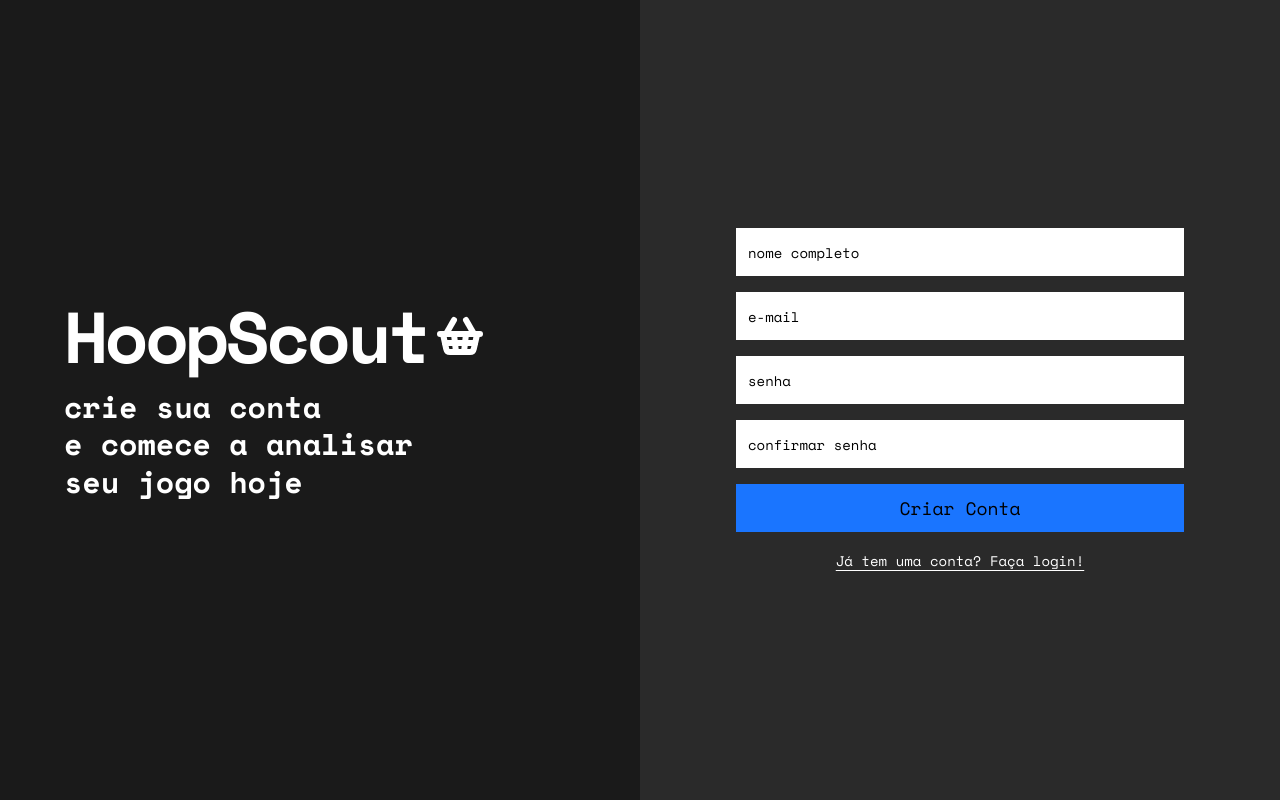
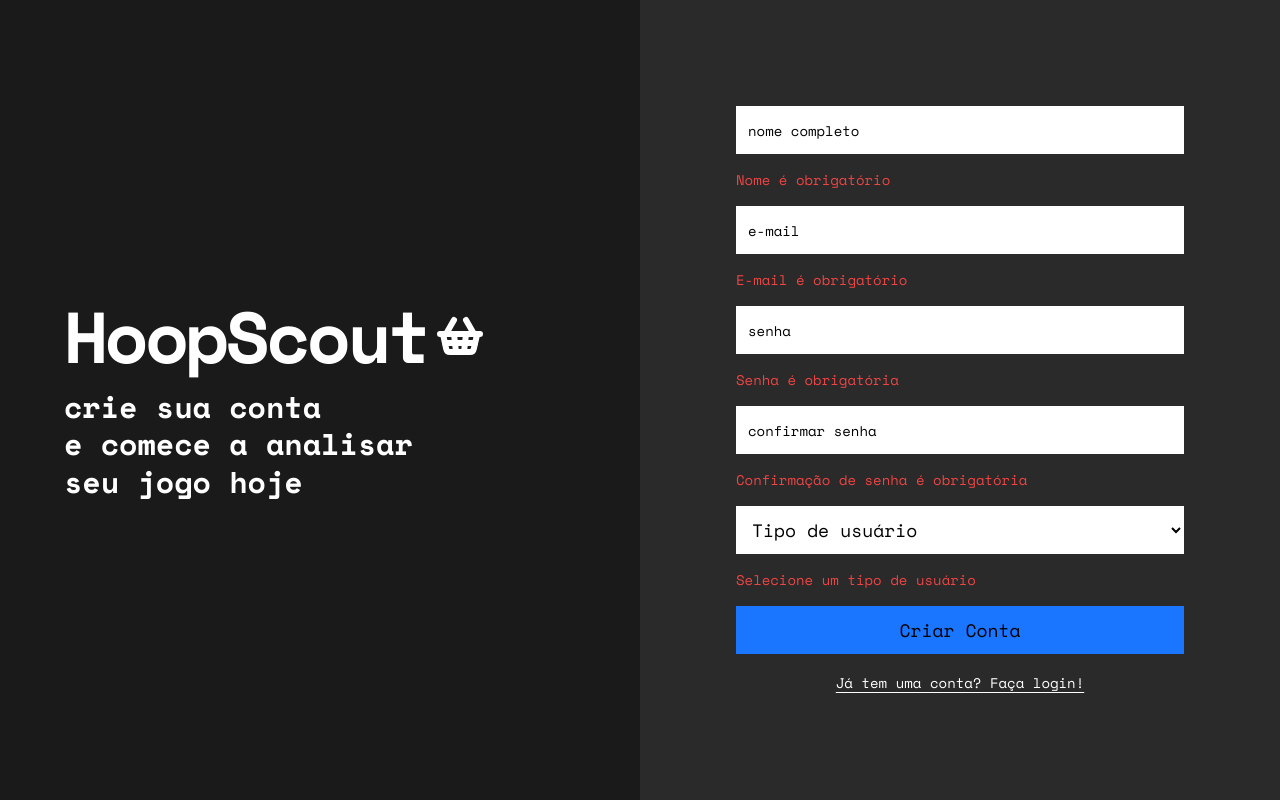
Before and after one commit to brenolino/hoop-scout, a Next.js app: page /cadastro in a window 1280 px wide. Both pictures are taken after a click on the button "Criar Conta". Built offline with nearby package versions, Linux system fonts and the light colour scheme.

Commit message:
altera UI da pagina de cadastro

```diff
--- a/app/cadastro/page.tsx
+++ b/app/cadastro/page.tsx
@@ -3,8 +3,61 @@
 import { Input } from "@/components/ui/input"
 import { Button } from "@/components/ui/button"
 import { ShoppingBasketIcon as Basketball } from "lucide-react"
+import { ChangeEvent, FormEvent, useState } from "react";
+
+type FormData = {
+  nome: string;
+  email: string;
+  senha: string;
+  confirmarSenha: string;
+  role: string;
+};
+
+type Errors = {
+  nome?: string;
+  email?: string;
+  senha?: string;
+  confirmarSenha?: string;
+  role?: string;
+};
 
 export default function CadastroPage() {
+  const [formData, setFormData] = useState<FormData>({
+    nome: "",
+    email: "",
+    senha: "",
+    confirmarSenha: "",
+    role: "",
+  });
+
+  const [errors, setErrors] = useState<Errors>({});
+
+  const handleChange = (e: ChangeEvent<HTMLInputElement | HTMLSelectElement>) => {
+    setFormData({ ...formData, [e.target.name]: e.target.value });
+  };
+
+  const validateEmail = (email: string): boolean => {
+    return /^[^\s@]+@[^\s@]+\.[^\s@]+$/.test(email);
+  };
+
+  const verValores = (e: FormEvent<HTMLButtonElement>) => {
+    e.preventDefault();
+    let newErrors: Errors = {};
+    if (!formData.nome) newErrors.nome = "Nome é obrigatório";
+    if (!formData.email) newErrors.email = "E-mail é obrigatório";
+    else if (!validateEmail(formData.email)) newErrors.email = "E-mail inválido";
+    if (!formData.senha) newErrors.senha = "Senha é obrigatória";
+    if (!formData.confirmarSenha) newErrors.confirmarSenha = "Confirmação de senha é obrigatória";
+    else if (formData.senha !== formData.confirmarSenha) newErrors.confirmarSenha = "As senhas não coincidem";
+    if (!formData.role) newErrors.role = "Selecione um tipo de usuário";
+
+    setErrors(newErrors);
+
+    if (Object.keys(newErrors).length === 0) {
+      console.log(formData);
+    }
+  };
+
   return (
     <div className="grid min-h-screen grid-cols-2">
       {/* Left side - Black */}
@@ -26,21 +79,57 @@ export default function CadastroPage() {
         <div className="w-full max-w-md space-y-4">
           <Input
             type="text"
+            name="nome"
             placeholder="nome completo"
             className="h-12 bg-white border-0 text-black text-lg rounded-none"
+            onChange={handleChange}
           />
-          <Input type="email" placeholder="e-mail" className="h-12 bg-white border-0 text-black text-lg rounded-none" />
+          {errors.nome && <p className="text-red-500 text-sm">{errors.nome}</p>}
+
+          <Input
+            type="email"
+            name="email"
+            placeholder="e-mail"
+            className="h-12 bg-white border-0 text-black text-lg rounded-none"
+            onChange={handleChange}
+          />
+          {errors.email && <p className="text-red-500 text-sm">{errors.email}</p>}
+
           <Input
             type="password"
+            name="senha"
             placeholder="senha"
             className="h-12 bg-white border-0 text-black text-lg rounded-none"
+            onChange={handleChange}
           />
+          {errors.senha && <p className="text-red-500 text-sm">{errors.senha}</p>}
+
           <Input
             type="password"
+            name="confirmarSenha"
             placeholder="confirmar senha"
             className="h-12 bg-white border-0 text-black text-lg rounded-none"
+            onChange={handleChange}
           />
-          <Button className="w-full h-12 bg-[#1a75ff] hover:bg-[#1a75ff]/90 rounded-none text-lg font-medium">
+          {errors.confirmarSenha && <p className="text-red-500 text-sm">{errors.confirmarSenha}</p>}
+
+          <select
+            name="role"
+            className="h-12 w-full bg-white border-0 text-black text-lg rounded-none px-3"
+            onChange={handleChange}
+            value={formData.role}
+          >
+            <option value="" disabled>Tipo de usuário</option>
+            <option value="user">User</option>
+            <option value="coach">Coach</option>
+            <option value="athlete">Athlete</option>
+          </select>
+          {errors.role && <p className="text-red-500 text-sm">{errors.role}</p>}
+
+          <Button
+            className="w-full h-12 bg-[#1a75ff] hover:bg-[#1a75ff]/90 rounded-none text-lg font-medium"
+            onClick={verValores}
+          >
             Criar Conta
           </Button>
           <div className="text-center">
@@ -51,5 +140,5 @@ export default function CadastroPage() {
         </div>
       </div>
     </div>
-  )
+  );
 }
```
